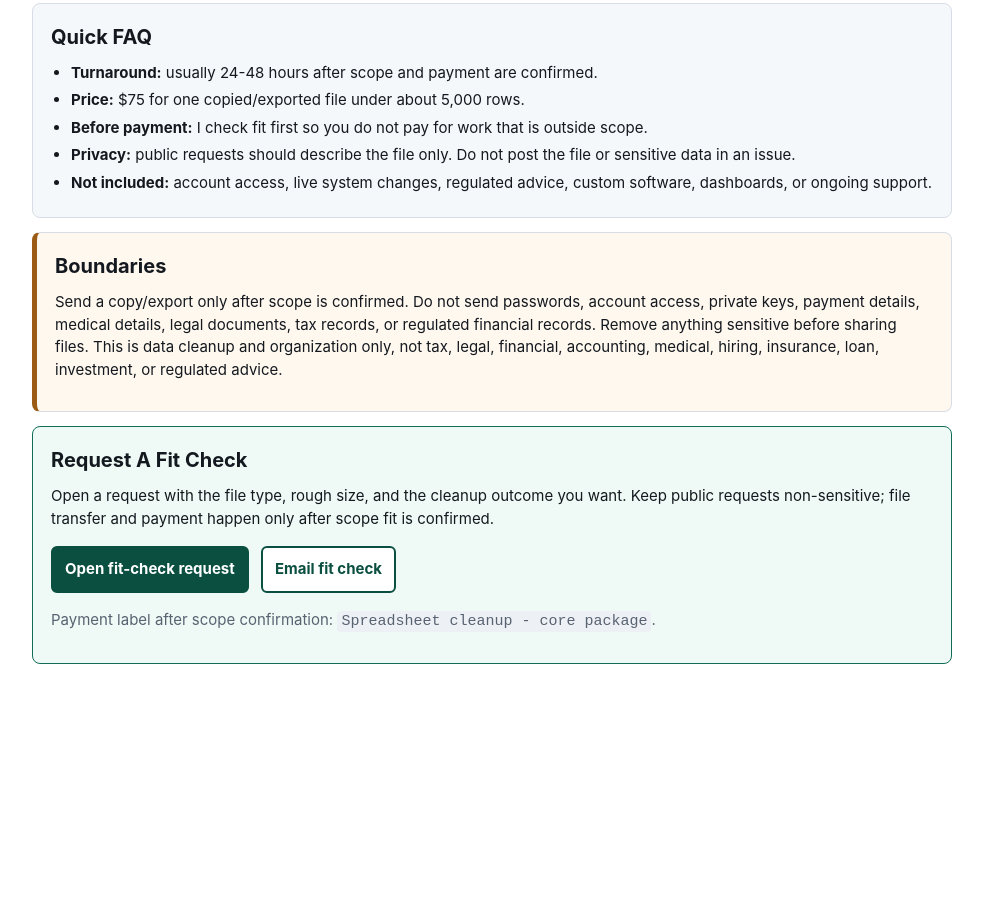
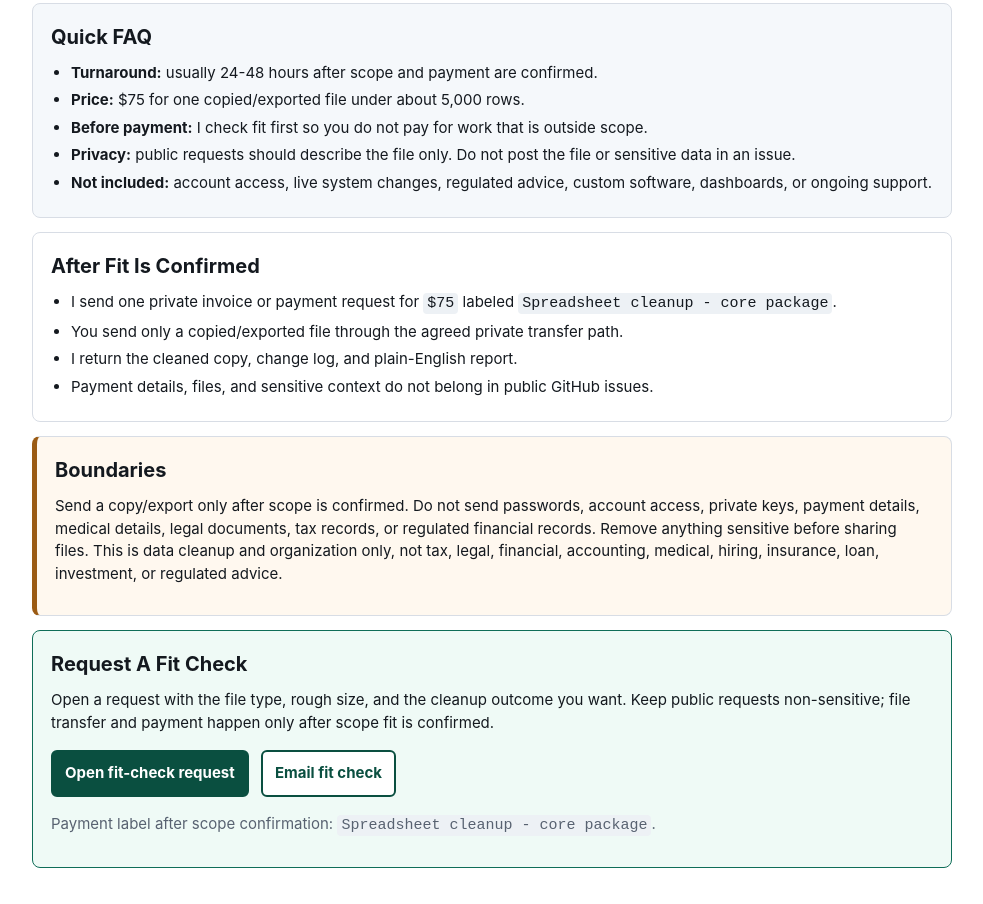
Before and after one commit to RasputinKaiser/spreadsheet-rescue-sprint, a plain HTML site: page index.html in a window 1280 px wide. Shown: the part 994-1898 px from the top of the page, without its empty margins (148-1131 px from the left). Before the commit the page ends 1694 px from the top, so only its background shows below. Drawn offline with Linux system fonts and the light colour scheme.

Commit message:
Clarify post-fit payment handoff

```diff
--- a/index.html
+++ b/index.html
@@ -207,6 +207,16 @@
     </ul>
   </section>
 
+  <section>
+    <h2>After Fit Is Confirmed</h2>
+    <ul>
+      <li>I send one private invoice or payment request for <code>$75</code> labeled <code>Spreadsheet cleanup - core package</code>.</li>
+      <li>You send only a copied/exported file through the agreed private transfer path.</li>
+      <li>I return the cleaned copy, change log, and plain-English report.</li>
+      <li>Payment details, files, and sensitive context do not belong in public GitHub issues.</li>
+    </ul>
+  </section>
+
   <section class="warning">
     <h2>Boundaries</h2>
     <p>Send a copy/export only after scope is confirmed. Do not send passwords, account access, private keys, payment details, medical details, legal documents, tax records, or regulated financial records. Remove anything sensitive before sharing files. This is data cleanup and organization only, not tax, legal, financial, accounting, medical, hiring, insurance, loan, investment, or regulated advice.</p>
```
Also changed, not shown: 1 other file.
